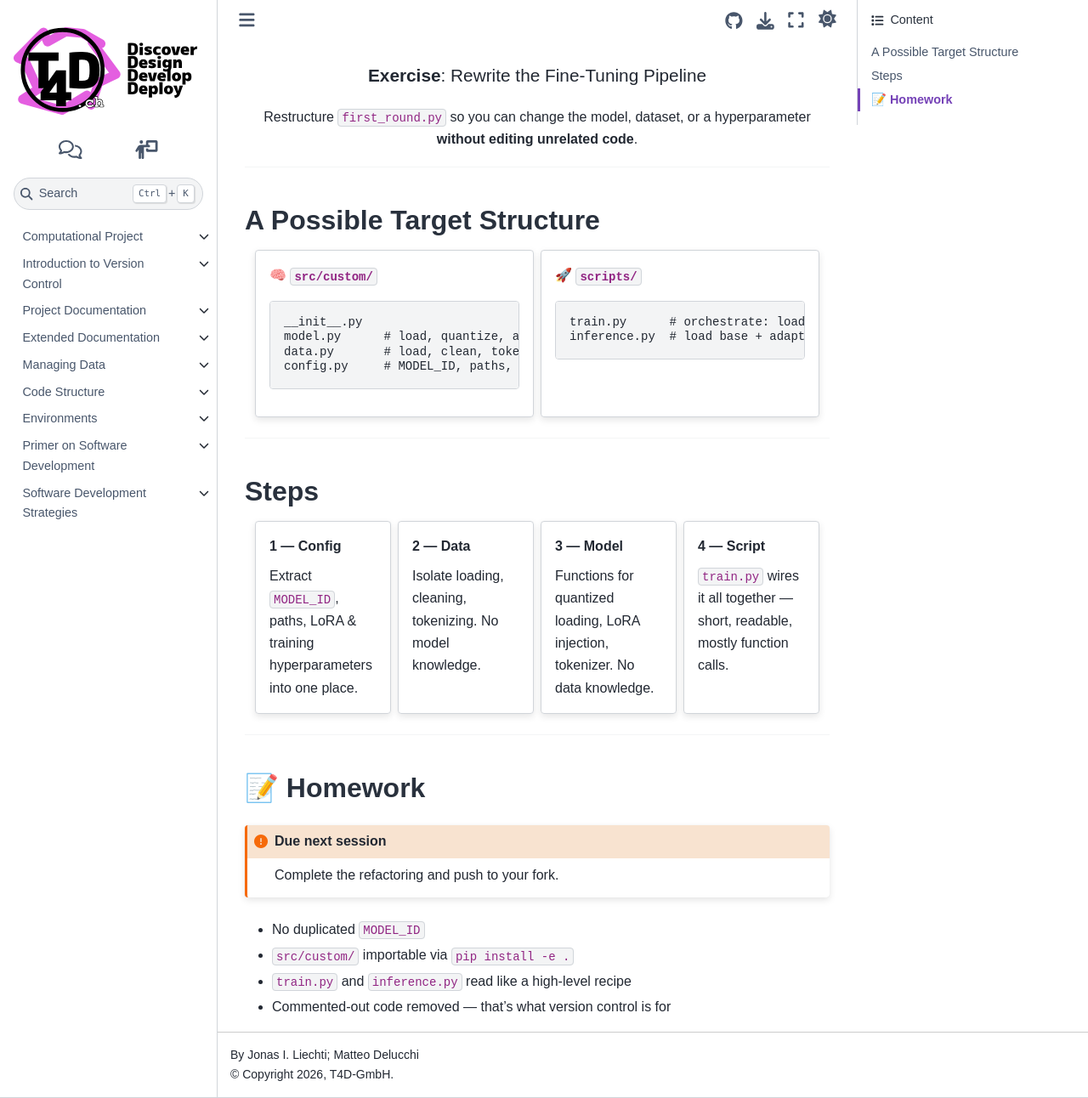
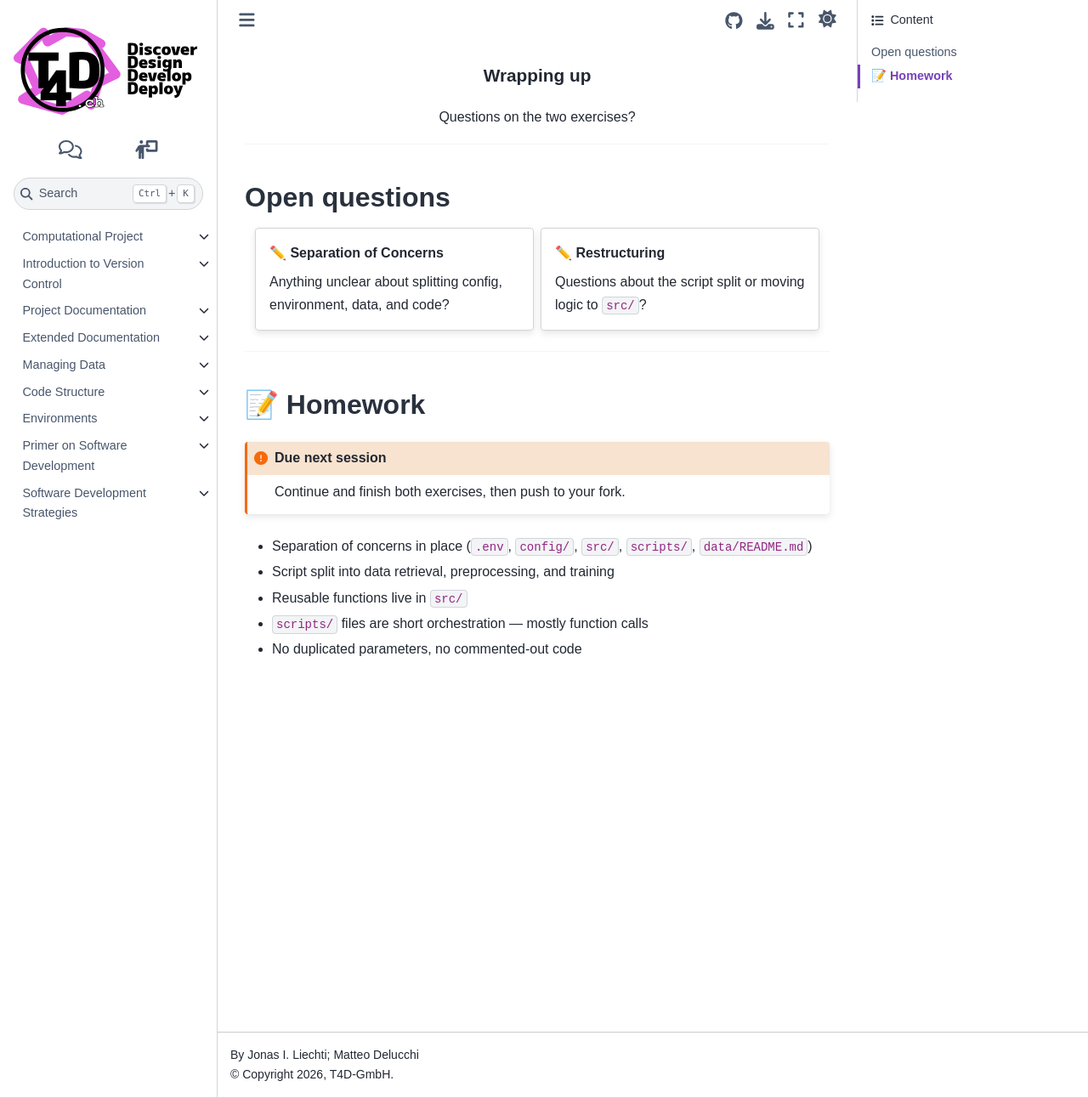
Before and after one commit to t4d-gmbh/researchSoftwareEngineering, a Sphinx documentation site: the page built from source/content/refactorYourProject/index.md, in a window 1280 px wide and 1292 px high. Shown: the whole window at 85% size. Built offline with Sphinx 7.4.7 and the Sphinx Book theme 1.1.4, drawn with Linux system fonts in a browser that asks for light colours; some web fonts are replaced; pages that are not in the unit, such as notebooks, are missing from menus; the version number could not be read and is left out.

Commit message:
Revise "Refactor Your Project" exercise to focus on recap and homework, clarifying open questions and restructuring content. Addressing #15

````diff
--- a/source/content/refactorYourProject/index.md
+++ b/source/content/refactorYourProject/index.md
@@ -1,61 +1,31 @@
 ---
 sd_hide_title: true
 ---
-# ✏️ Refactor Your Project
+# ✏️ Recap & Homework
 
 ```{compound}
 {.centered}
 {.bigger}
-**Exercise**: Rewrite the Fine-Tuning Pipeline
+**Wrapping up**
 
 {.centered}
-Restructure `first_round.py` so you can change the model, dataset, or a hyperparameter **without editing unrelated code**.
+Questions on the two exercises?
 ```
 
 ---
 
-## A Possible Target Structure
+## Open questions
 
 ::::{grid} 2
 :gutter: 2
 
-:::{grid-item-card} 🧠 `src/custom/`
-```text
-__init__.py
-model.py      # load, quantize, apply LoRA
-data.py       # load, clean, tokenize
-config.py     # MODEL_ID, paths, hyperparams
-```
+:::{grid-item-card} ✏️ Separation of Concerns
+Anything unclear about splitting config, environment, data, and code?
 :::
-
-:::{grid-item-card} 🚀 `scripts/`
-```text
-train.py      # orchestrate: load → prepare → train → save
-inference.py  # load base + adapter → generate
-```
+:::{grid-item-card} ✏️ Restructuring
+Questions about the script split or moving logic to `src/`?
 :::
 ::::
-
----
-
-## Steps
-
-:::::{grid} 2 2 4 4
-:gutter: 2
-
-::::{grid-item-card} 1 — Config
-Extract `MODEL_ID`, paths, LoRA & training hyperparameters into one place.
-::::
-::::{grid-item-card} 2 — Data
-Isolate loading, cleaning, tokenizing. No model knowledge.
-::::
-::::{grid-item-card} 3 — Model
-Functions for quantized loading, LoRA injection, tokenizer. No data knowledge.
-::::
-::::{grid-item-card} 4 — Script
-`train.py` wires it all together — short, readable, mostly function calls.
-::::
-:::::
 
 ---
 
@@ -63,10 +33,11 @@ Functions for quantized loading, LoRA injection, tokenizer. No data knowledge.
 
 :::{admonition} Due next session
 :class: important
-Complete the refactoring and push to your fork.
+Continue and finish both exercises, then push to your fork.
 :::
 
-- No duplicated `MODEL_ID`
-- `src/custom/` importable via `pip install -e .`
-- `train.py` and `inference.py` read like a high-level recipe
-- Commented-out code removed — that's what version control is for
+- Separation of concerns in place (`.env`, `config/`, `src/`, `scripts/`, `data/README.md`)
+- Script split into data retrieval, preprocessing, and training
+- Reusable functions live in `src/`
+- `scripts/` files are short orchestration — mostly function calls
+- No duplicated parameters, no commented-out code
````
